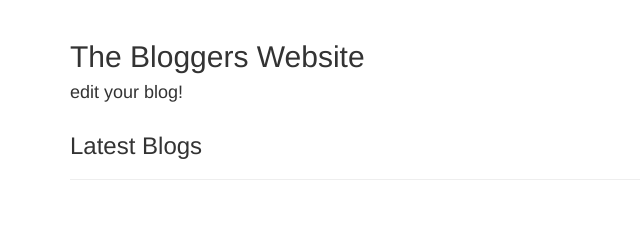
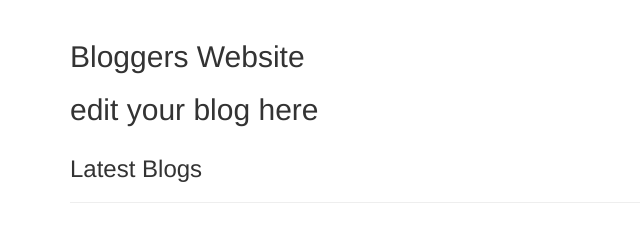
Before and after one commit to Maalim18/Blog, a Flask app: template app/templates/index.html in a window 1280 px wide. Shown: the part 52-286 px from the top of the page, without its empty margins (0-640 px from the left). Run offline with Flask 2, Linux system fonts and the light colour scheme; the template is opened without the code that fills it, so the values that code supplies are empty; some libraries are stand-ins or nearby versions.

Commit message:
modify indexfile

```diff
--- a/app/templates/index.html
+++ b/app/templates/index.html
@@ -3,8 +3,8 @@
 {% block content %}
 <div class="valign-wrapper ba-jumbotron">
     <div class="container center-align">
-        <h2>The Bloggers Website</h2>
-        <h4 class="grey-text">edit your blog!</h4>
+        <h2>Bloggers Website</h2>
+        <h2 class="grey-text">edit your blog here</h2>
     </div>
 </div>
 <div class="container">
```
